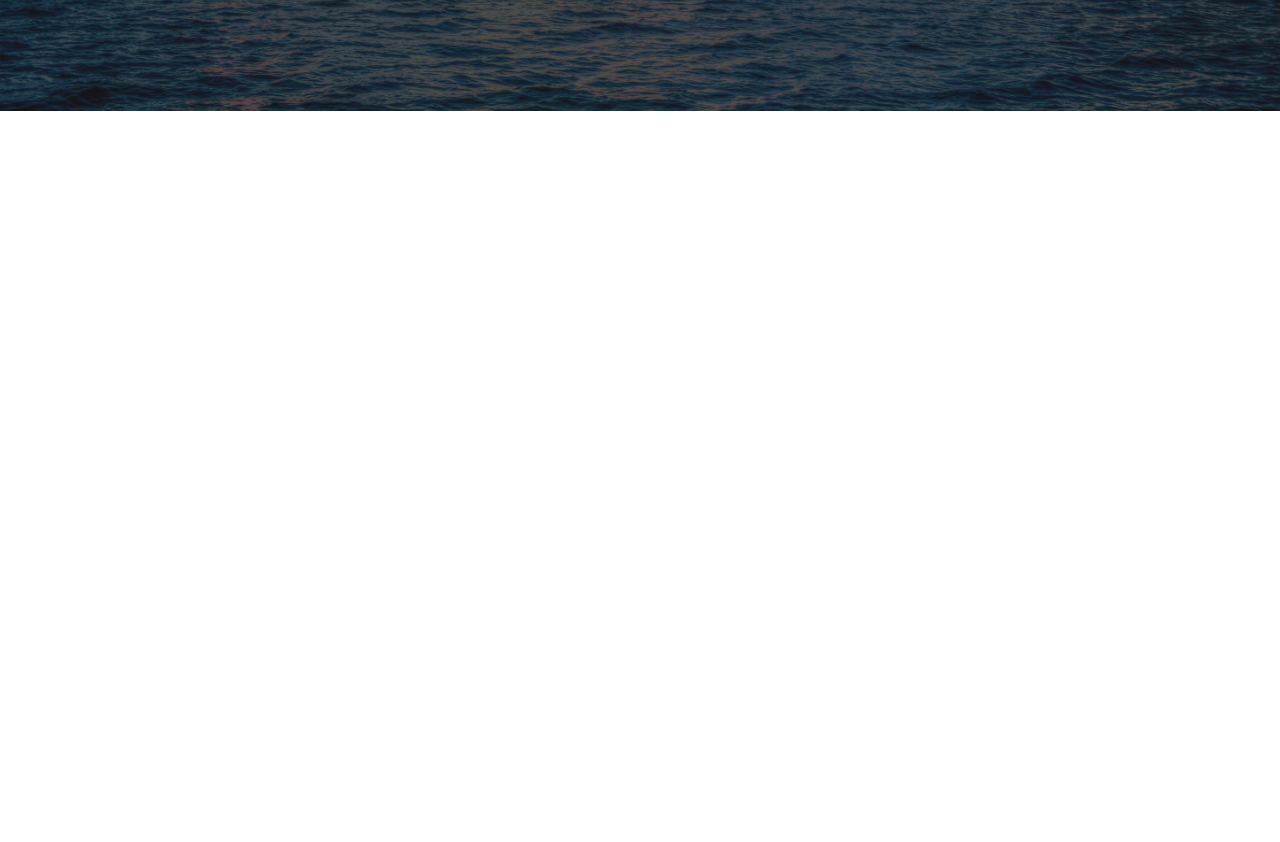
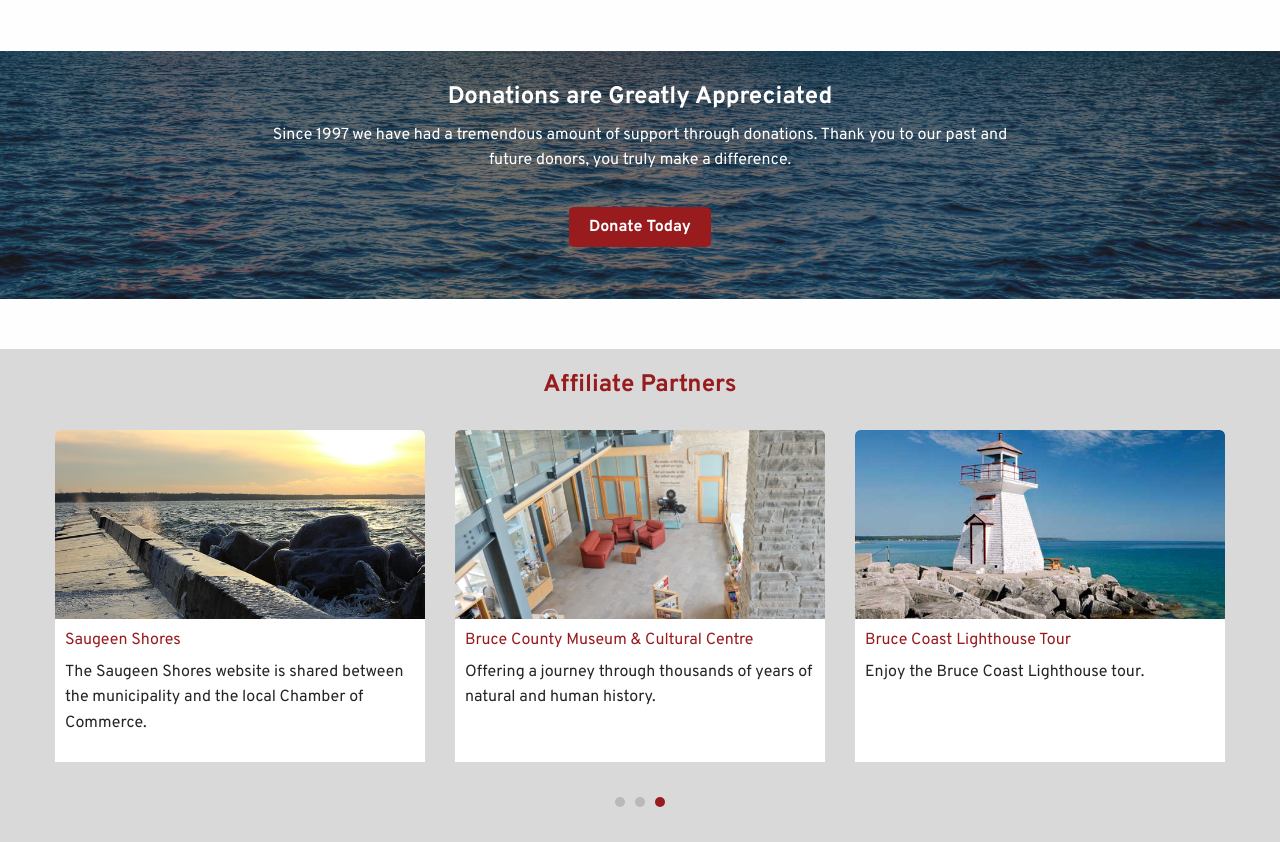
Before and after one commit to ryandys/Chantry_Island, a PHP site: page / in a window 1280 px wide. Shown: the part 1125-1967 px from the top of the page. Before the commit the page ends 1236 px from the top, so only its background shows below. Run offline with PHP 8.4, Linux system fonts and the light colour scheme.

Commit message:
Finished index

```diff
--- a/css/app.css
+++ b/css/app.css
@@ -63,7 +63,6 @@
 	padding: 12px;
 }
 
-/*-----BookingBar-----*/
 #bookingCon {
 	border-right: solid 2px #650f11;
 }
@@ -73,7 +72,6 @@
 }
 
 .bookingBar {
-	background-color: #981b1e;
 	padding: 10px;
 }
 
@@ -106,11 +104,16 @@
 	margin-top: 10px;
 }
 
-/*-----Links-----*/
 .linksCon {
-	margin-top: 20px;
-	margin-bottom: 20px;
+	margin-top: 50px;
+	margin-bottom: 50px;
+	padding-bottom: 50px;
 	border-bottom: solid 1px #d6d6d6;
+}
+
+.linksCon img {
+	display: block;
+	margin: 0 auto;
 }
 
 .iconCon h3 {
@@ -119,6 +122,7 @@
 	font-weight: 700;
 	font-family: 'Overpass', sans-serif;
 	margin-top: 10px;
+	text-align: center;
 }
 
 .iconCon p {
@@ -126,44 +130,104 @@
 	font-size: 1em;
 	font-weight: 400;
 	font-family: 'Overpass', sans-serif;
+	text-align: center;
 }
 
-/*-----Video-----*/
 .vidCon {
 	margin-top: 20px;
-	margin-bottom: 20px;
+	margin-bottom: 50px;
 }
 
-/*-----Donate-----*/
-.donateCon {
-	position: relative;
-	overflow: hidden;
+#donateCon
+{
+	background-color: #8eabc9;
+	background-image: url(../images/water.jpg);
+	background-position: center center;
+	background-repeat: no-repeat;
+	background-size: cover;
+	padding: 30px 10px;
+	margin-bottom: 50px;
 }
 
-.donateImg {
-	background-image: url(../images/water.jpg);
-	background-repeat: no-repeat;
-    background-position: top right;
-    background-size: cover;
-    width: 100%;
-    min-height: 200px;
+.donateTitle {
+	font-size: 1.5em;
+	font-weight: 700;
+	text-align: center;
+	font-family: 'Overpass', sans-serif;
 }
 
 .donateInfo {
-	position: absolute;
-	background-color: rgba(15,15,15,0.35);
-	width: 100%;
-	height: 100%;
-	top: 0;
-	left: 0;
+	font-size: 1em;
+	font-weight: 500;
+	text-align: center;
+	font-family: 'Overpass', sans-serif;
 }
 
-.donateInfo h2, .donateInfo p {
+#donateButCon {
 	text-align: center;
+	margin-top: 40px;
+	margin-bottom: 30px;
+}
+
+#donateBut {
+	background-color: #981b1e;
+	border-radius: 5px;
+	padding: 10px 20px 10px 20px;
+	color: #fff;
+	font-family: 'Overpass', sans-serif;
+	text-align: center;
+	font-weight: 700;
+}
+
+#donateBut:hover {
+	background-color: #ffffff;
+	color: #981b1e;
+	transition: .3s ease-in-out all;
+}
+
+#affiliatesConFull {
+	background-color: #d9d9d9;
+}
+
+#affiliatesConFull h2 {
+	text-align: center;
+	padding: 20px;
+}
+
+.affiliatesInfo {
+	background-color: #fff;
+	padding: 10px;
+}
+
+.selectors {
+	width: 60px;
+	height: 20px;
+	margin: 0 auto;
+	padding-top: 30px;
+	padding-bottom: 50px;
+}
+
+.selector1, .selector2, .selector3 {
+	width: 10px;
+	height: 10px;
+	margin: 5px;
+	border-radius: 50%;
+	background-color: red;
+	float: left;
+}
+
+.selector1:hover, .selector2:hover, .selector3:hover {
+	cursor: pointer;
+}
+
+.selector1, .selector2 {
+	background-color: #b9b9b9;
+}
+.selector3 {
+	background-color: #981b1e;
 }
 
 /*-----Header-----*/
-
 #topNavBar {
 	background-color: #252525;
 	padding: 6px 0px 0px 0px;
@@ -315,6 +379,12 @@
 
 #extraHamburgLinks li a:hover {
 	color: #252525;
+}
+
+@media (min-width: 64em) {
+	.iconCon h3, .iconCon p {
+		text-align: left;
+	}
 }
 
 
--- a/index.php
+++ b/index.php
@@ -75,15 +75,59 @@ include_once("layout/header.php");
 <!--end video-->
 
 <!--start donate-->
-<div class="row expanded donateCon">
-	<div class="donateImg">
-		<div class="donateInfo small-12 columns">
-			<h2 class="heading whiteTxt">Donations are Greatly Appreciated</h2>
-			<p class="paragraph whiteTxt">Since 1997 we have had a tremendous amount of support through donations. Thank you to our past and future donors, you truly make a difference.</p>
+<div id="donateCon">
+	<div class="row">
+		<div class="small-12 columns">
+			<h2 class="donateTitle whiteTxt">Donations are Greatly Appreciated</h2>
+		</div>
+		<div class="small-12 medium-8 small-centered columns">
+			<p class="donateInfo whiteTxt">Since 1997 we have had a tremendous amount of support through donations. Thank you to our past and future donors, you truly make a difference.</p>
+		</div>
+		<div id="donateButCon">
+			<a id="donateBut" href="#">Donate Today</a>
 		</div>
 	</div>
 </div>
 <!--end donate-->
+
+<!--start affiliates-->
+<div id="affiliatesConFull">
+	<div class="affiliatesCon row" data-equalizer>
+		<h2 class="heading redTxt">Affiliate Partners</h2>
+
+		<div class="small-12 medium-4 columns">
+			<img src="images/saugeen_shores.png">
+			<div class="affiliatesInfo" data-equalizer-watch>
+				<h3 class="paragraph redTxt">Saugeen Shores</h3>
+				<p class="paragraph blackTxt">The Saugeen Shores website is shared between the municipality and the local Chamber of Commerce.</p>
+			</div>
+		</div>
+
+		<div class="small-12 medium-4 columns show-for-medium">
+			<img src="images/bruce_county_museum.png">
+			<div class="affiliatesInfo" data-equalizer-watch>
+				<h3 class="paragraph redTxt">Bruce County Museum &amp; Cultural Centre</h3>
+				<p class="paragraph blackTxt">Offering a journey through thousands of years of natural and human history.</p>
+			</div>
+		</div>
+
+		<div class="small-12 medium-4 columns show-for-medium">
+			<img src="images/bruce_coast_lighthouse_tour.png">
+			<div class="affiliatesInfo" data-equalizer-watch>
+				<h3 class="paragraph redTxt">Bruce Coast Lighthouse Tour</h3>
+				<p class="paragraph blackTxt">Enjoy the Bruce Coast Lighthouse tour.</p>
+			</div>
+		</div>
+	</div>
+
+<div class="selectors">
+	<div class="selector1"></div>
+	<div class="selector2"></div>
+	<div class="selector3"></div>
+</div>
+
+</div>
+<!--end affiliates-->
 
 
     <!--CLOSE BODY CONTENT HERE-->
```
Also changed, not shown: images/bruce_coast_lighthouse_tour.png (added), images/bruce_county_museum.png (added), images/saugeen_shores.png (added).
